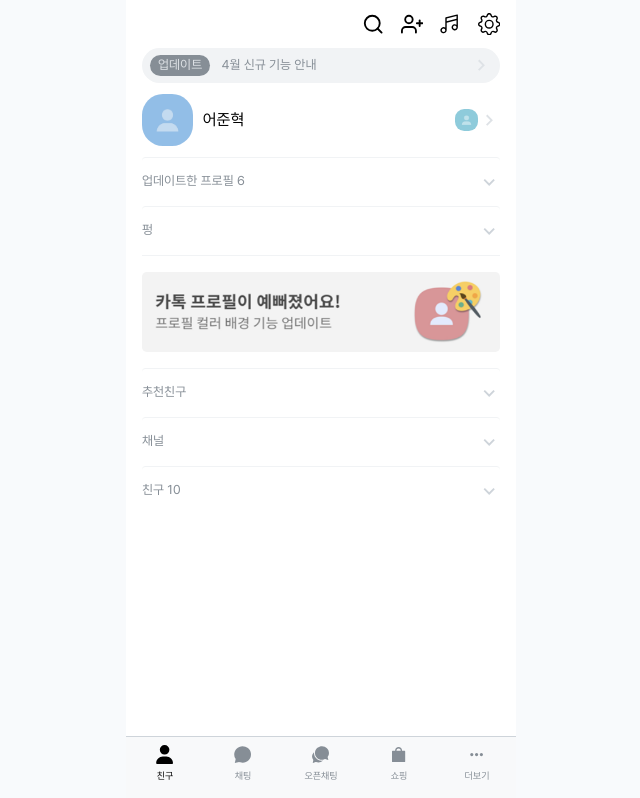
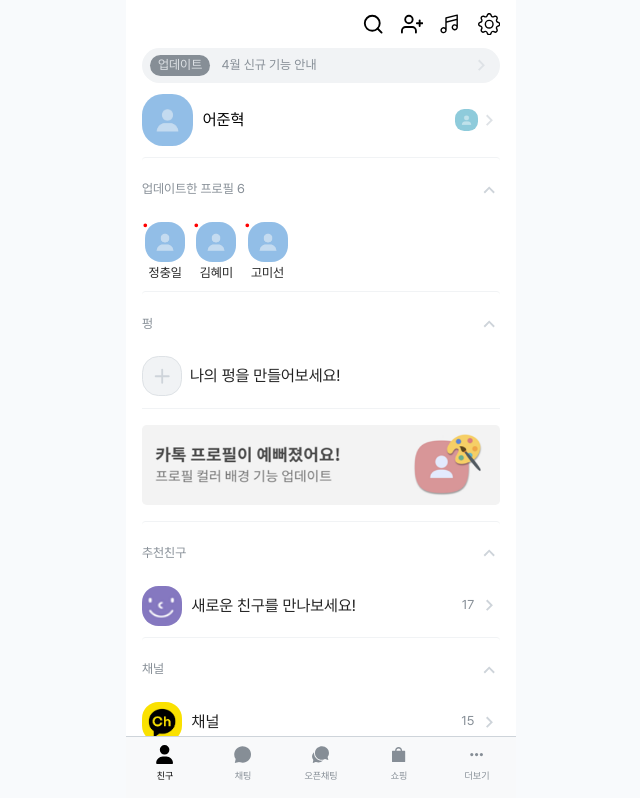
Before and after one commit to Try-Chat/Front-End, a React (Vite) app: page / in a window 1280 px wide. Shown: the top 798 px of the page, without its empty margins (319-959 px from the left). Built offline with nearby package versions, Linux system fonts and the light colour scheme.

Commit message:
style: 채팅방 간격 수정

```diff
--- a/src/components/common/Toggle.tsx
+++ b/src/components/common/Toggle.tsx
@@ -12,7 +12,7 @@
 
 const Toggle = ({ children, title, num }: ToggleProps) => {
   return (
-    <MuiAccodion>
+    <MuiAccodion defaultExpanded>
       <MuiMuiAccordionSummary expandIcon={<MdKeyboardArrowDown />}>
         <AccordionDetails>
           <span>
--- a/src/pages/ChatRoomList.tsx
+++ b/src/pages/ChatRoomList.tsx
@@ -43,7 +43,7 @@
 const ChatRoomListBox = styled('ul')({
   display: 'flex',
   flexDirection: 'column',
-  gap: '0.4rem',
+  gap: '0.8rem',
 
   paddingBottom: '4rem',
 });
```
